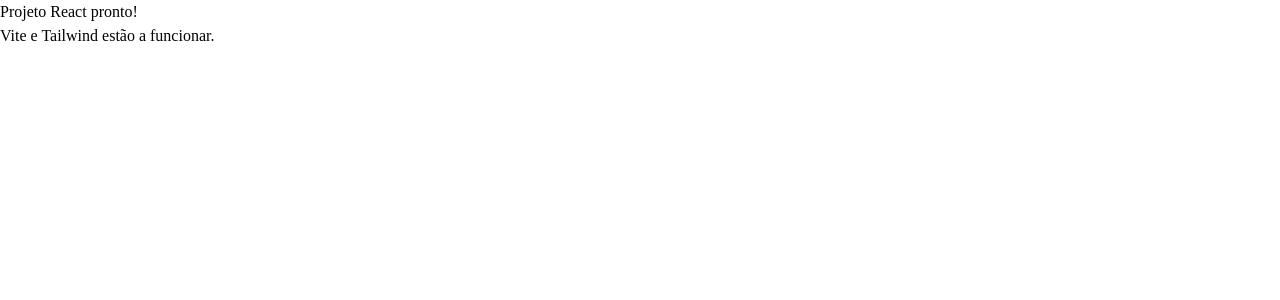
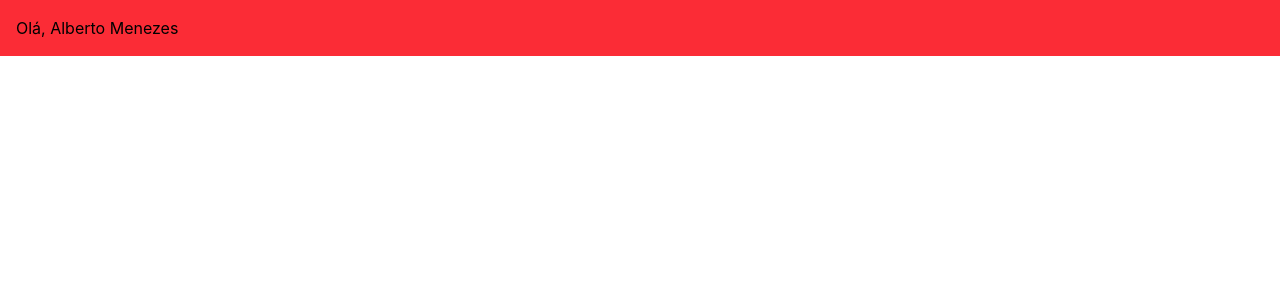
Before and after one commit to leansose/painel-partidas, a React (Vite) app: page / in a window 1280 px wide. Shown: the top 300 px of the page. Built offline with nearby package versions, Linux system fonts and the light colour scheme.

Commit message:
feat: components

```diff
--- a/package.json
+++ b/package.json
@@ -10,8 +10,10 @@
     "preview": "vite preview"
   },
   "dependencies": {
+    "@tailwindcss/vite": "^4.3.3",
     "react": "^19.3.1",
-    "react-dom": "^19.3.1"
+    "react-dom": "^19.3.1",
+    "tailwindcss": "^4.3.3"
   },
   "devDependencies": {
     "@babel/core": "^7.29.7",
--- a/src/App.tsx
+++ b/src/App.tsx
@@ -1,14 +1,17 @@
+//IMPORTS
+
+import UserGreeting from "./components/userGreeting"
+
 export default function App() {
+
+  //LOGICA
+
+  const user = {id: "001", primeiro: "Alberto", ultimo: "Menezes" }
+
   return (
+    //HTML
     <>
-      <main className="min-h-screen bg-slate-950 p-8 text-slate-50">
-        <h1 className="text-3xl font-semibold">
-          Projeto React pronto!
-        </h1>
-        <p className="mt-2 text-slate-300">
-          Vite e Tailwind estão a funcionar.
-        </p>
-      </main>
+      <UserGreeting user = { user }/>
     </>
   )
 }
--- /dev/null
+++ b/src/components/userGreeting.tsx
@@ -0,0 +1,25 @@
+//IMPORTS
+import { UserGreetingProps } from "./props/UserGreetingProps"
+//TYPES / INTERFACE
+
+/*
+interface User {
+    id: string
+    primeiro: string
+    ultimo: string
+}
+
+interface UserGreetingProps {
+    user: User
+}
+*/
+
+export default function UserGreeting({ user }: UserGreetingProps) {
+    //LOGICA
+    return (
+        //HTML
+        <div className="bg-red-500 p-4">
+            <h1>Olá, {user.primeiro} {user.ultimo}</h1>
+        </div>
+    )
+}
--- /dev/null
+++ b/src/props/UserGreetingProps.tsx
@@ -0,0 +1,9 @@
+export interface User {
+    id: string
+    primeiro: string
+    ultimo: string
+}
+
+export interface UserGreetingProps {
+    user: User
+}
```
Also changed, not shown: 1 other file (tests, documents, lock files or other folders).
